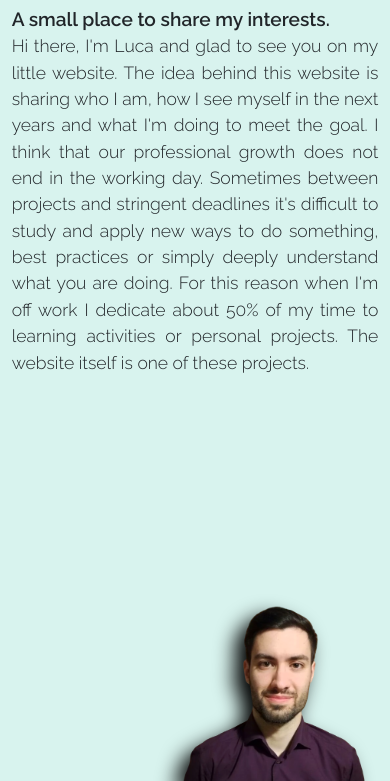
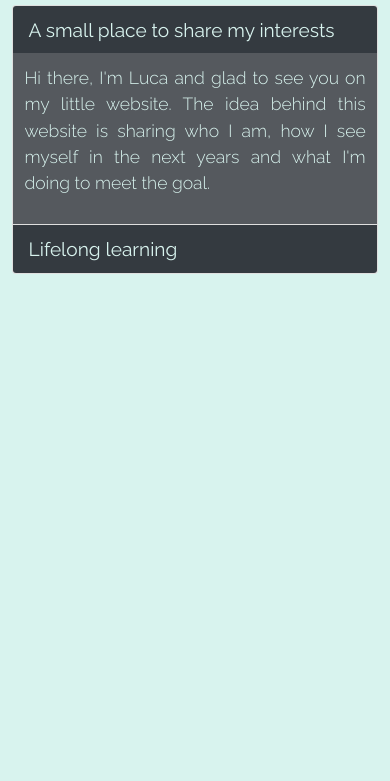
Before and after one commit to lulions/lulions.github.io, a plain HTML site: page index.html in a window 390 px wide. Shown: the part 63-844 px from the top of the page. Drawn offline with nearby package versions, Linux system fonts and the light colour scheme.

Commit message:
collapse text mobile

```diff
--- a/css/style.css
+++ b/css/style.css
@@ -27,7 +27,36 @@ body{
 
 .par-body{
     font-size: calc(100% + 0.4vw);
+    /* text-align: justify; */
+}
+
+.card-body .par-body{
     text-align: justify;
+    color: #d8f3ee;
+}
+
+.card-header .btn{
+    text-align: left;
+    color: #d8f3ee;
+    font-weight: 300;
+    border-width: 0px;
+}
+
+.card-header{
+    border-width: 0;
+    margin-bottom: 0;
+}
+
+.btn:focus {outline:none !important;box-shadow: none !important;}
+
+.card-body{
+    padding: 3vw;
+    background-color: #55595e;
+}
+
+.card-header{
+    padding: 1vw;
+    background-color: #343a40;
 }
 
 .navbar-dark a {
@@ -42,34 +71,20 @@ body{
 }
 
 .myperson{
-    width: 25%;
-    min-width: 195px;
-    position: fixed;
-    right: calc(5vw);
-    bottom: 0;
-    filter: drop-shadow(-10px 10px 10px rgb(0, 0, 0));
-    animation: appear 2s;
-    animation-fill-mode: forwards;
+    width: 20%;
+    min-width: 100px;
+    float: right;
 }
 
-/* @keyframes appear {
-    0% { left: 100%;  }
-    100% { left: 65%;  }
- } */
 
-@media (max-width: 300px) {
+@media (min-width: 600px) {
+    .accordion {
+      display: none;
+    }
+  }
 
-    .myperson{
-        width: 25%;
-        min-width: 195px;
-        position: fixed;
-        display: block;
-        left: 50%;
-        margin-left: -97.5px;
-        bottom: 0;
-        filter: drop-shadow(-10px 10px 10px rgb(0, 0, 0));
-        animation: appear 2s;
-        animation-fill-mode: forwards;
+@media (max-width: 600px) {
+    .long-text {
+      display: none;
     }
-
   }
--- a/index.html
+++ b/index.html
@@ -49,45 +49,76 @@
 
         <div class="container-fluid">
 
+          <div class="long-text">
+
+            <img style="display: none;" class="myperson" src="images/profile.jpg">
 
             <span class="header-body"><strong>A small place to share my interests.</strong></span>
             <p class="lead par-body">Hi there, I'm Luca and glad to see you on my little website.
                 The idea behind this website is sharing who I am, how I see myself in the next years
-                and what I'm doing to meet the goal. I think that our professional growth
+                and what I'm doing to meet the goal.
+            </p>
+
+            <span class="header-body"><strong>Lifelong learning.</strong></span>
+            <p class="lead par-body">I think that our professional growth
                 does not end in the working day. Sometimes between projects and stringent deadlines
                 it's difficult to study and apply new ways to do something, best practices
                 or simply deeply understand what you are doing. For this reason when I'm off work
                 I dedicate about 50% of my time to learning activities or personal projects.
                 The website itself is one of these projects.
             </p>
-            <img class="myperson" src="images/profile-removebg-preview.png">
 
-            <!-- <div class="row">
-                <h5>A small place to share my interests.</h5>
-            </div>
+          </div>
 
-            <div class="row">
-                <nav>
-                    <a class="button">Learning</a>
-                    <a class="button">Projects</a>
-                    <a class="button">Curriculum Vitae</a>
-                    <a class="button">Contacts</a>
-                    <a class="button" href="#profile">About me</a>
-                </nav>
-            </div>
+                <div class="accordion" id="accordionExample">
+
+                  <div class="card">
+
+                    <div class="card-header" id="headingOne">
+                        <button class="btn" type="button" data-toggle="collapse" data-target="#collapseOne">
+                          <span class="header-body"><strong>A small place to share my interests</strong></span>
+                        </button>
+                    </div>
+
+                    <div id="collapseOne" class="collapse show" data-parent="#accordionExample">
+                      <div class="card-body">
+                        <p class="lead par-body">Hi there, I'm Luca and glad to see you on my little website.
+                          The idea behind this website is sharing who I am, how I see myself in the next years
+                          and what I'm doing to meet the goal.
+                        </p>
+                      </div>
+                    </div>
+
+                  </div>
 
 
-            <article id="profile">
-                <img class="polaroid" src="images/profile.jpg">
-                <div class="main">
-                    <blockquote>I have no special talent.</blockquote>
-                    <blockquote>I am only <span>passionately curious.</span></blockquote>
-                    <hr>
-                    <p>Data enthusiast.</p>
-                    <p>Programming addicted.</p>
+                  <div class="card">
+
+                    <div class="card-header" id="headingTwo">
+                        <button class="btn" type="button" data-toggle="collapse" data-target="#collapseTwo">
+                          <span class="header-body"><strong>Lifelong learning</strong></span>
+                        </button>
+                    </div>
+
+                    <div id="collapseTwo" class="collapse" data-parent="#accordionExample">
+                      <div class="card-body">
+                        <p class="lead par-body">I think that our professional growth
+                          does not end in the working day. Sometimes between projects and stringent deadlines
+                          it's difficult to study and apply new ways to do something, best practices
+                          or simply deeply understand what you are doing. For this reason when I'm off work
+                          I dedicate about 50% of my time to learning activities or personal projects.
+                          The website itself is one of these projects.
+                        </p>
+                      </div>
+                    </div>
+
+                  </div>
+
+
                 </div>
-            </article>
-        </div> -->
+
+
+            <!-- <img class="myperson" src="images/profile.jpg"> -->
 
     </body>
 
```
